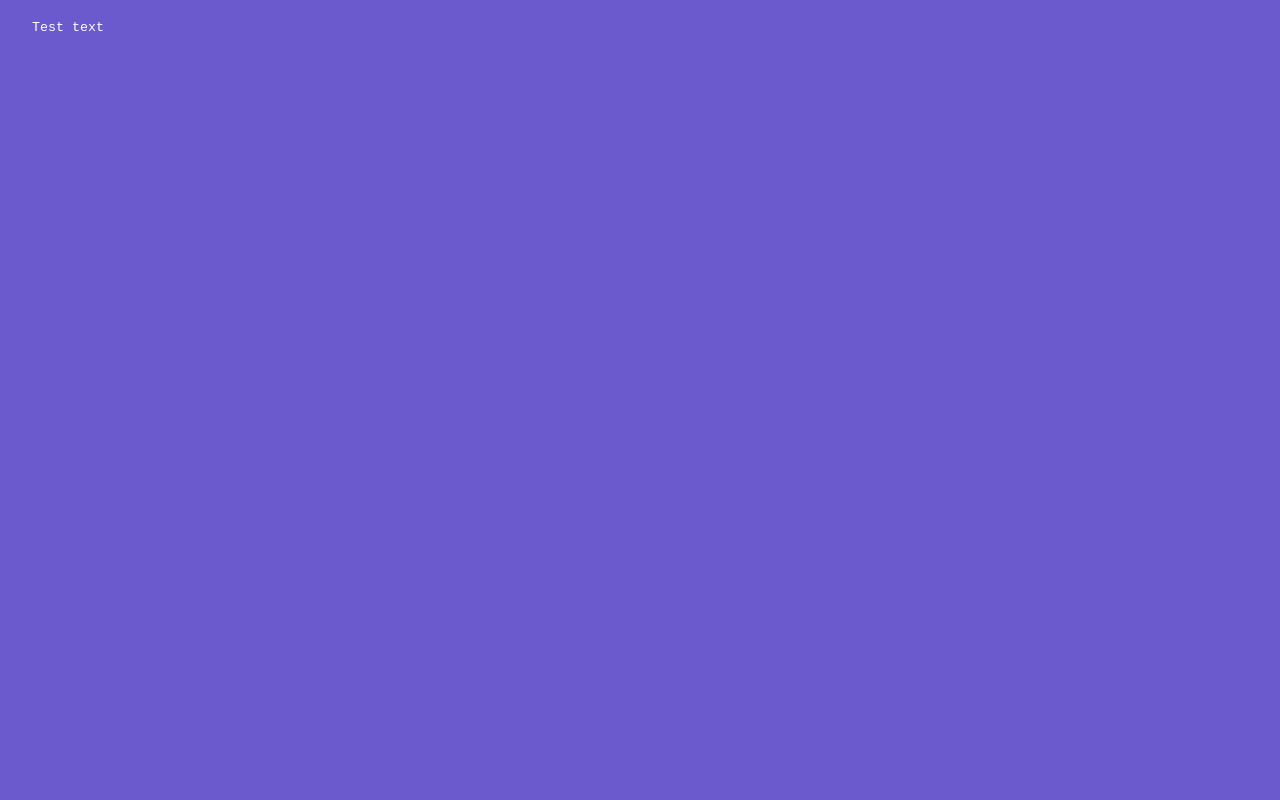
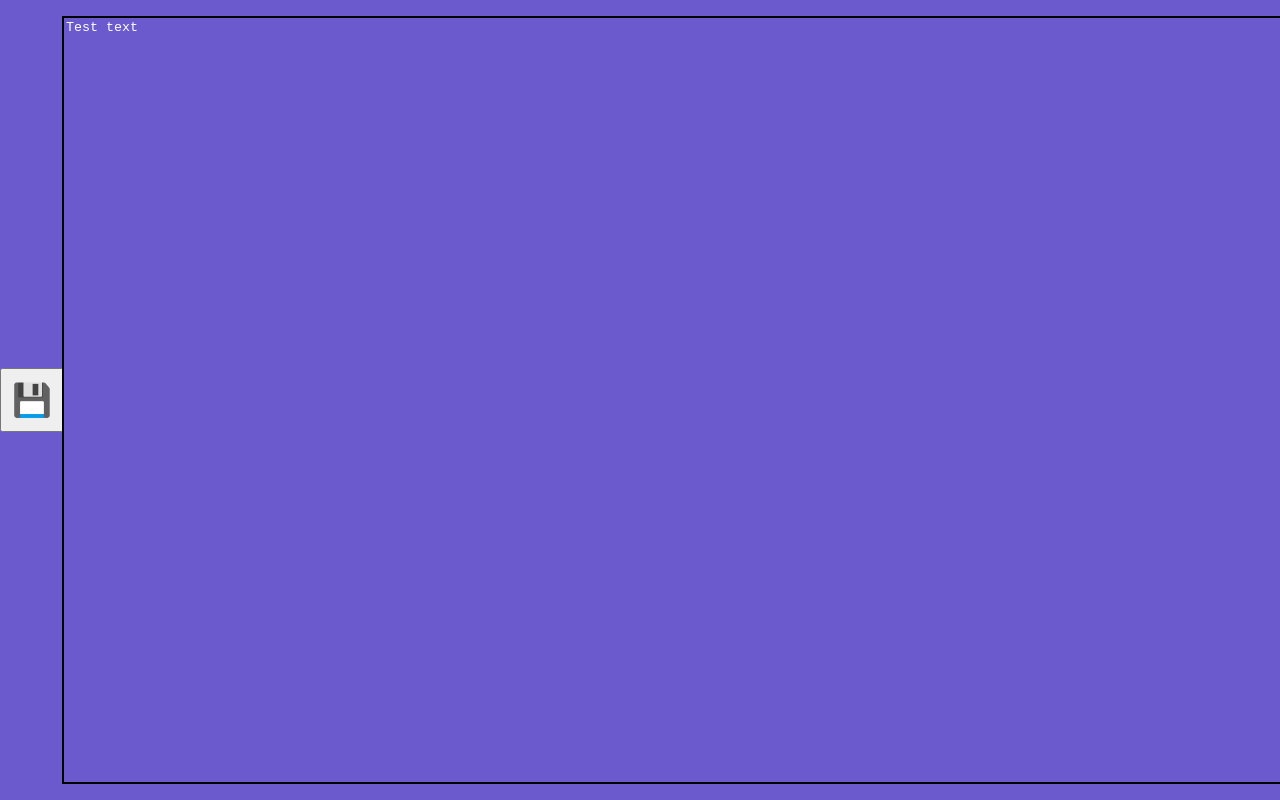
Before and after one commit to AndrewJDGalga/basic_textedit, a React (Vite) app: page / in a window 1280 px wide. Built offline with nearby package versions, Linux system fonts and the light colour scheme.

Commit message:
save button + rethinking positioning for flex instead of transform.

```diff
--- a/src/components/App.jsx
+++ b/src/components/App.jsx
@@ -8,7 +8,9 @@ function App() {
   return (
     <>
       {/*fileText !== '' && <textarea value={fileText}></textarea>*/}
+      <button id="save">&#128190;</button>
       <textarea value={fileText} onChange={e=>setFileText(e.target.value)}></textarea>
+
     </>
   )
 }
--- a/src/styling/index.css
+++ b/src/styling/index.css
@@ -1,11 +1,19 @@
 html, body, #root {
     height: 100%;
+    width: 100%;
 }
 
 body {
     background-color: slateblue;
     margin: 0;
     padding: 0;
+}
+
+#root {
+    display: flex;
+    flex-direction: row;
+
+    align-items: center;
 }
 
 textarea {
@@ -16,12 +24,15 @@ textarea {
     resize: none;
     background-color: slateblue;
     color: white;
-    position: relative;
-    transform: translate(-50%, -50%);
-    left: 50%;
-    top: 50%;
+    outline: 2px solid black;
 }
 
-textarea:focus, textarea:active, textarea:checked {
+textarea:focus {
     outline: 2px solid goldenrod;
 }
+
+#save {
+    min-width: 64px;
+    min-height: 64px;
+    font-size: xx-large;
+}
```
